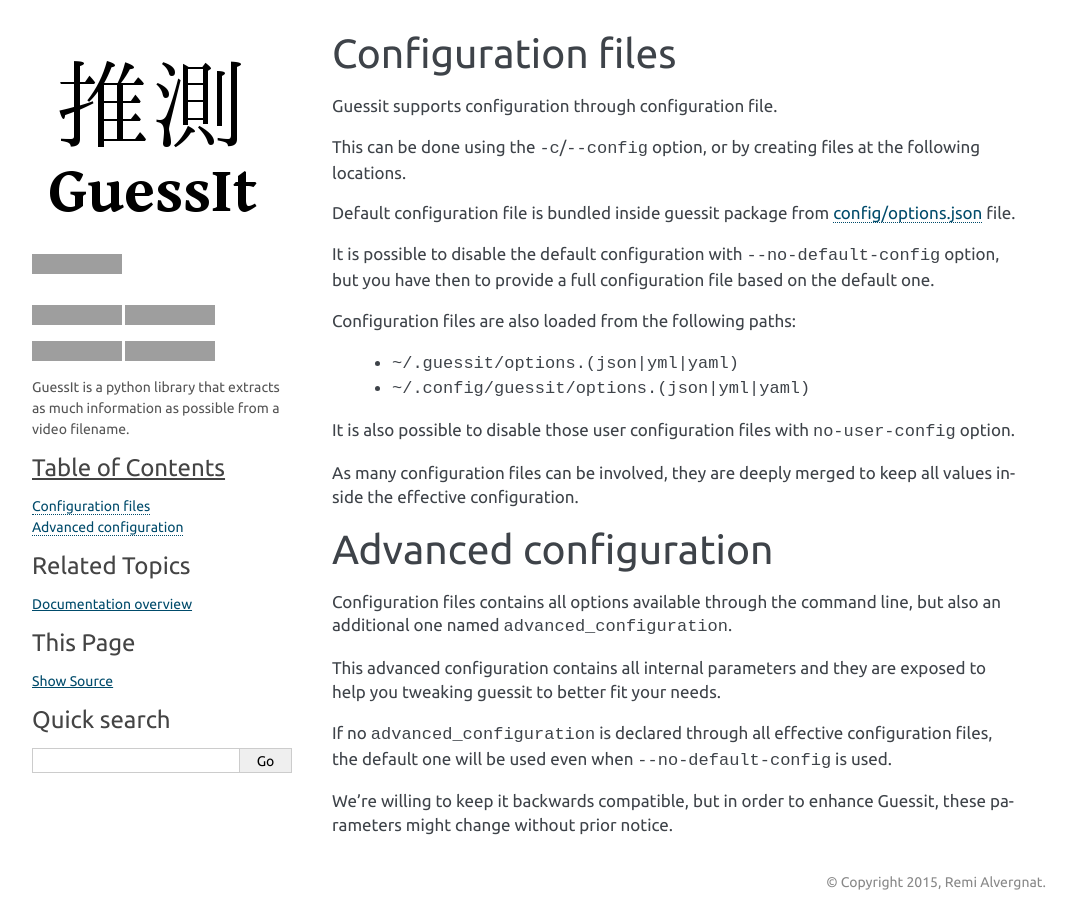
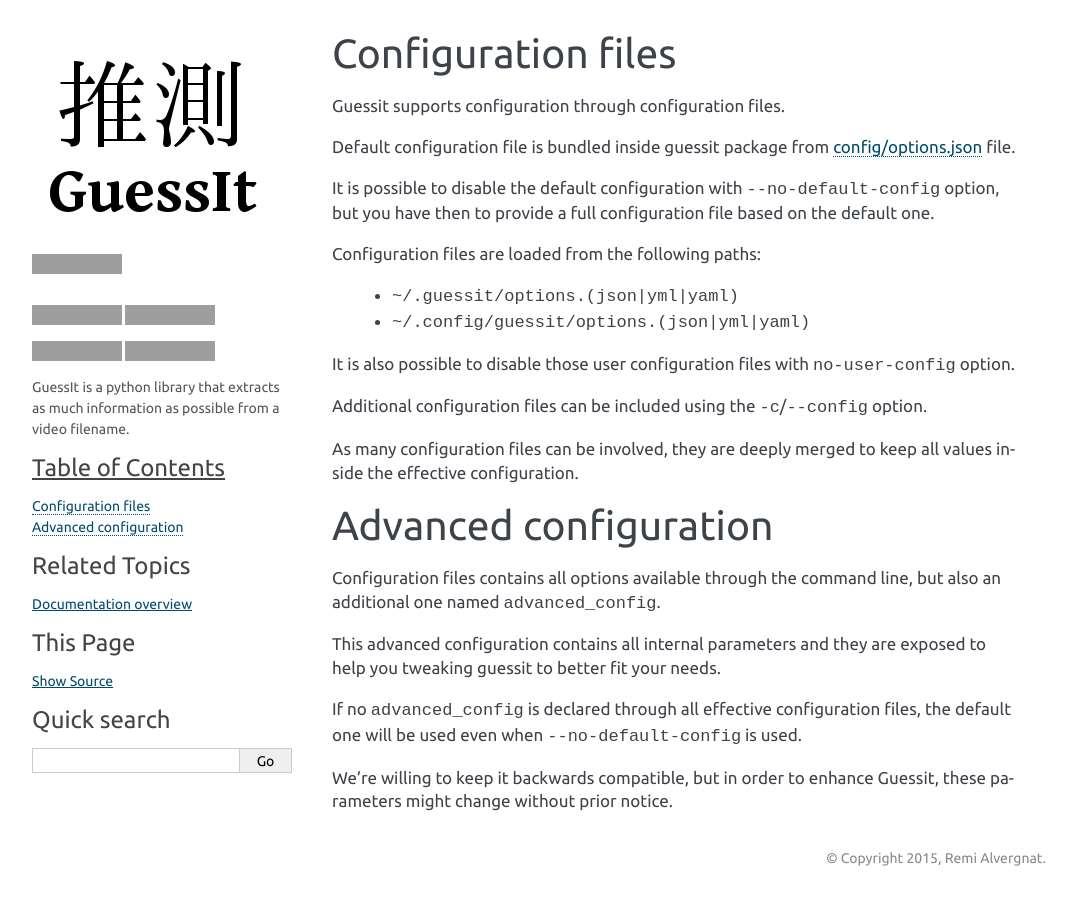
Before and after one commit to guessit-io/guessit, a Sphinx documentation site: the page built from docs/configuration.rst, in a window 1280 px wide, cut to the strip 0-920 px from the top of the page. Shown: the whole strip, without its empty margins (106-1182 px from the left). Built offline with Sphinx 7.4.7, drawn with Linux system fonts in a browser that asks for light colours; grey boxes are pictures that could not be loaded.

Commit message:
Fix configuration docs

```diff
--- a/HISTORY.rst
+++ b/HISTORY.rst
@@ -10,8 +10,8 @@ History
 3.0.2 (2018-10-18)
 ------------------
 
-- Ensure consistent behavior between CLI and Python module. It's now possible to override `advanced_configuration` at
-runtime through options dict. Rebulk rules are lazily rebuilt when `advanced_configuration` is changed since previous
+- Ensure consistent behavior between CLI and Python module. It's now possible to override `advanced_config` at
+runtime through options dict. Rebulk rules are lazily rebuilt when `advanced_config` is changed since previous
 call.
 - Refactored command line options and loading behavior related to configuration files (see `-c CONFIG`,
 `--config CONFIG`, `--no-user-config`, `--no-default-config`)
--- a/docs/configuration.rst
+++ b/docs/configuration.rst
@@ -2,21 +2,21 @@
 
 Configuration files
 ===================
-Guessit supports configuration through configuration file.
-
-This can be done using the ``-c``/``--config`` option, or by creating files at the following locations.
+Guessit supports configuration through configuration files.
 
 Default configuration file is bundled inside guessit package from `config/options.json <https://github.com/guessit-io/guessit/blob/develop/guessit/config/options.json/>`_ file.
 
 It is possible to disable the default configuration with ``--no-default-config`` option, but you have then to provide a
 full configuration file based on the default one.
 
-Configuration files are also loaded from the following paths:
+Configuration files are loaded from the following paths:
 
   * ``~/.guessit/options.(json|yml|yaml)``
   * ``~/.config/guessit/options.(json|yml|yaml)``
 
 It is also possible to disable those user configuration files with ``no-user-config`` option.
+
+Additional configuration files can be included using the ``-c``/``--config`` option.
 
 As many configuration files can be involved, they are deeply merged to keep all values inside the effective
 configuration.
@@ -24,12 +24,12 @@ configuration.
 Advanced configuration
 ======================
 Configuration files contains all options available through the command line, but also an additional one named
-``advanced_configuration``.
+``advanced_config``.
 
 This advanced configuration contains all internal parameters and they are exposed to help you tweaking guessit to
 better fit your needs.
 
-If no ``advanced_configuration`` is declared through all effective configuration files, the default one will be used
+If no ``advanced_config`` is declared through all effective configuration files, the default one will be used
 even when ``--no-default-config`` is used.
 
 We're willing to keep it backwards compatible, but in order to enhance Guessit, these parameters might change without
```
